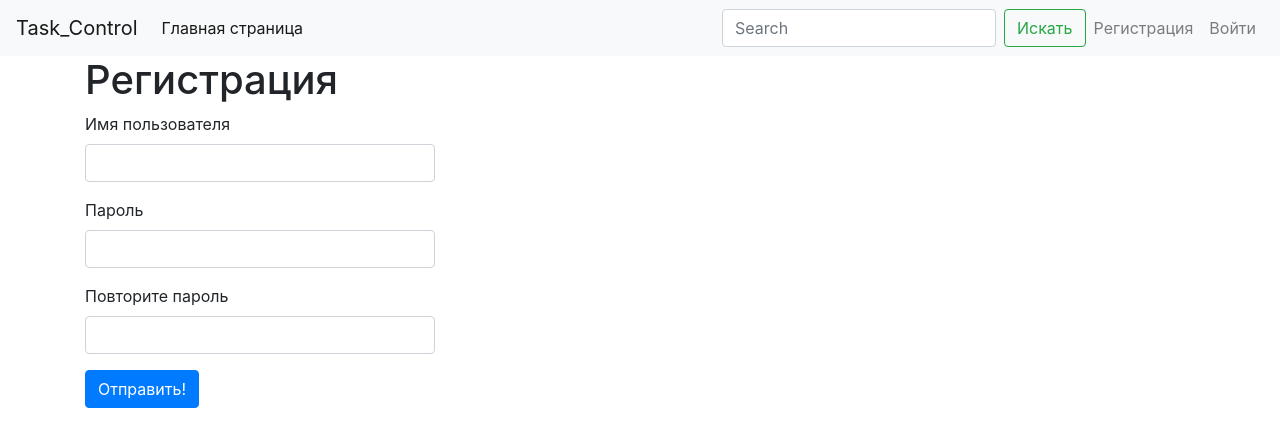
After one commit to So1itarius/Task_Control, a Flask app: page /register in a window 1280 px wide. The commit adds this page. Shown: the top 447 px of the page. Run offline with Flask 2, Linux system fonts and the light colour scheme; some libraries are stand-ins or nearby versions.

Commit message:
добавление элементов из lern_web-a, и поправки по стилю

```diff
--- a/webapp/__init__.py
+++ b/webapp/__init__.py
@@ -1,19 +1,17 @@
-import ast
 
 from flask import Flask, render_template, flash, redirect, url_for, request
-from flask_login import LoginManager, login_user, logout_user, current_user, login_required
+from flask_login import LoginManager, login_user, logout_user, current_user
 from flask_migrate import Migrate
 
-from jinja2 import Environment, DictLoader
 
-from webapp.forms import LoginForm, TaskForm, StatusForm
+from webapp.forms import LoginForm, TaskForm, StatusForm, RegistrationForm
 from webapp.model import db, User, Tasks
+from webapp.utils import get_redirect_target
 
 
 def create_app():
     app = Flask(__name__)
     app.config.from_pyfile("config.py")
-    app.config['SQLALCHEMY_TRACK_MODIFICATIONS'] = False
     db.init_app(app)
 
     login_manager = LoginManager()
@@ -27,44 +25,49 @@ def create_app():
         form1 = StatusForm()
         data = [row for row in db.engine.execute(f"SELECT id,title,text,user_id FROM Tasks")]
         if current_user.is_authenticated:
-            #print(current_user.id)
-            #print(current_user.username)
             data1 = [row for row in db.engine.execute(f"SELECT status FROM User WHERE id=={current_user.id}")]
-            # print(data)
-            l = data1[0][0][2:-2].replace("', '", ", ")
-            #print(l)
-            # print(ast.literal_eval(data1[0][0])[0])
-            # user_id = [row[0] for row in db.engine.execute(f"SELECT id,username FROM User WHERE username=='{current_user}'")][0]
-            # print( user_id )
+            jq_form_id = data1[0][0][2:-2].replace("', '", ", ")
         else:
             return render_template('index.html', form=form, data=data, user_id=None)
-        # result = db.engine.execute(f"SELECT id,username FROM User WHERE username=='{current_user}'")
-        # names = [row[0] for row in result]
-        # print(current_user)
-        # print(data)
-
-        # print(user_id)
-        return render_template('index.html', form=form, data=data, user_id=current_user.id, form1=form1, l=l)
+        return render_template('index.html', form=form, data=data, user_id=current_user.id, form1=form1, jq_form_id=jq_form_id)
 
     @login_manager.user_loader
     def load_user(user_id):
         return User.query.get(user_id)
 
-    # @app.route('/task')
-    # def task():
-    #
-    #    return render_template('task.html')
-
     @app.route('/login')
     def login():
         if current_user.is_authenticated:
-            return redirect(url_for('index'))
+            return redirect(get_redirect_target())
         title = 'Авторизация'
         login_form = LoginForm()
-        if login_form.validate_on_submit():
-            flash(f'Login requested for user {login_form.username.data}, remember_me={login_form.remember_me.data}')
+        return render_template('login.html', page_title=title, form=login_form)
+
+    @app.route('/register')
+    def register():
+        if current_user.is_authenticated:
             return redirect(url_for('index'))
-        return render_template('login.html', page_title=title, form=login_form)
+        form = RegistrationForm()
+        title = "Регистрация"
+        return render_template('registration.html', page_title=title, form=form)
+
+    @app.route('/process-reg', methods=['POST'])
+    def process_reg():
+        form = RegistrationForm()
+        if form.validate_on_submit():
+            new_user = User(username=form.username.data, role='user', status='[]')
+            new_user.set_password(form.password.data)
+            db.session.add(new_user)
+            db.session.commit()
+            flash('Вы успешно зарегистрировались!')
+            return redirect(url_for('login'))
+        else:
+            for field, errors in form.errors.items():
+                for error in errors:
+                    flash(f'Ошибка в поле "{getattr(form, field).label.text}": - {error}')
+
+            return redirect(url_for('register'))
+
 
     @app.route('/process-login', methods=['POST'])
     def process_login():
@@ -74,7 +77,6 @@ def create_app():
             if user and user.check_password(form.password.data):
                 login_user(user)
                 flash('Вы вошли на сайт')
-                # return render_template('index.html', user=user)
                 return redirect(url_for('index'))
 
         flash('Неправильное имя пользователя или пароль')
@@ -84,9 +86,7 @@ def create_app():
     def process_task():
         form = TaskForm()
         if current_user.is_authenticated and form.validate_on_submit():
-            new_task = Tasks(user_id=[row[0] for row in db.engine.execute(
-                f"SELECT id,username FROM User WHERE username=='{current_user}'")][0],
-                             title=form.headline.data, text=form.task.data)
+            new_task = Tasks(user_id=current_user.id, title=form.headline.data, text=form.task.data)
             db.session.add(new_task)
             db.session.commit()
             flash('Вы успешно добавили задачу!')
@@ -100,14 +100,10 @@ def create_app():
 
     @app.route('/process-status', methods=['POST'])
     def process_status():
-        # form = StatusForm()
         if current_user.is_authenticated:
-            # and \
-            # form.validate_on_submit():
-            r = request.form.getlist('vehicle1')
-            print(r)
+            check_list = request.form.getlist('vehicle1')
             User.query.filter_by(id=current_user.id) \
-                .update({'status': f'{r}'})
+                .update({'status': f'{check_list}'})
             db.session.commit()
             flash('Настройки сохранены!')
             return redirect(url_for('index'))
--- a/webapp/config.py
+++ b/webapp/config.py
@@ -5,3 +5,4 @@ basedir = os.path.abspath(os.path.dirname(__file__))
 SQLALCHEMY_DATABASE_URI = 'sqlite:///' + os.path.join(basedir, '..', 'test.db')
 
 SECRET_KEY = "dfsgsd98g7ds98g7sgjh"
+SQLALCHEMY_TRACK_MODIFICATIONS = False
--- a/webapp/forms.py
+++ b/webapp/forms.py
@@ -2,7 +2,8 @@
 
 from flask_wtf import FlaskForm
 from wtforms import StringField, PasswordField, SubmitField, BooleanField, TextAreaField
-from wtforms.validators import DataRequired
+from wtforms.validators import DataRequired, ValidationError, EqualTo
+from webapp.model import User
 
 
 class LoginForm(FlaskForm):
@@ -12,13 +13,32 @@ class LoginForm(FlaskForm):
     submit = SubmitField('Отправить', render_kw={"class": "btn btn-primary"})
 
 
+class RegistrationForm(FlaskForm):
+    username = StringField('Имя пользователя', validators=[DataRequired()], render_kw={"class": "form-control"})
+    password = PasswordField('Пароль', validators=[DataRequired()], render_kw={"class": "form-control"})
+    password2 = PasswordField('Повторите пароль', validators=[DataRequired(), EqualTo('password')],
+                              render_kw={"class": "form-control"})
+    submit = SubmitField('Отправить!', render_kw={"class": "btn btn-primary"})
+
+    def validate_username(self, username):
+        users_count = User.query.filter_by(username=username.data).count()
+        if users_count > 0:
+            raise ValidationError('Пользователь с таким именем уже зарегистрирован')
+
+    def validate_email(self, email):
+        users_count = User.query.filter_by(email=email.data).count()
+        if users_count > 0:
+            raise ValidationError('Пользователь с такой электронной почтой уже зарегистрирован')
+
+
 class TaskForm(FlaskForm):
-    headline = StringField('Заголовок задачи', validators=[DataRequired()],render_kw={"class": "form-control",
-                                                                                    "aria-label": "Sizing example input",
-                                                                                    "aria-describedby": "inputGroup-sizing-default"})
+    headline = StringField('Заголовок задачи', validators=[DataRequired()], render_kw={"class": "form-control",
+                                                                                       "aria-label": "Sizing example input",
+                                                                                       "aria-describedby": "inputGroup-sizing-default"})
     task = TextAreaField('Описание задачи', validators=[DataRequired()], render_kw={"class": "form-control",
                                                                                     "aria-label": "With textarea"})
-    submit = SubmitField('Отправить',render_kw={"class":"btn btn-secondary btn-lg btn-block btn-info"})
+    submit = SubmitField('Отправить', render_kw={"class": "btn btn-secondary btn-lg btn-block btn-info"})
+
 
 class StatusForm(FlaskForm):
     status = TextAreaField('скрытое поле ввода', validators=[DataRequired()])
--- a/webapp/model.py
+++ b/webapp/model.py
@@ -7,10 +7,9 @@ db = SQLAlchemy()
 
 class Tasks(db.Model):
     id = db.Column(db.Integer, primary_key=True)
-    user_id = db.Column(db.Integer, db.ForeignKey('user.id',ondelete='CASCADE'),  index=True)
+    user_id = db.Column(db.Integer, db.ForeignKey('user.id', ondelete='CASCADE'), index=True)
     title = db.Column(db.String, nullable=False)
     text = db.Column(db.Text, nullable=True)
-
 
     def __repr__(self):
         return F'<Tasks {self.title} {self.text}>'
@@ -22,7 +21,6 @@ class User(db.Model, UserMixin):
     password = db.Column(db.String(128))
     role = db.Column(db.String(10), index=True)
     status = db.Column(db.Text, nullable=True)
-
 
     def set_password(self, password):
         self.password = generate_password_hash(password)
--- a/webapp/templates/base.html
+++ b/webapp/templates/base.html
@@ -11,6 +11,7 @@
     <title>{{page_title}}</title>
   </head>
   <body>
+    {% include 'menu.html' %}
     <div class = "container">
         <h1>{{page_title}}</h1>
        {% block content %}
--- /dev/null
+++ b/webapp/templates/menu.html
@@ -0,0 +1,41 @@
+<nav class="navbar navbar-expand-lg navbar-light bg-light">
+  <a class="navbar-brand" href="#">Task_Control</a>
+  <button class="navbar-toggler" type="button" data-toggle="collapse" data-target="#navbarSupportedContent" aria-controls="navbarSupportedContent" aria-expanded="false" aria-label="Toggle navigation">
+    <span class="navbar-toggler-icon"></span>
+  </button>
+
+  <div class="collapse navbar-collapse" id="navbarSupportedContent">
+    <ul class="navbar-nav mr-auto">
+      <li class="nav-item active">
+        <a class="nav-link" href="/">Главная страница <span class="sr-only">(current)</span></a>
+      </li>
+   <nav class="navbar navbar-light bg-light">
+              <form  class="form-inline" action="{{url_for('process_status')}}" method="post">
+           {%if form1%}
+             {{ form1.submit }}<-Не работает!
+          {% endif%}
+            </form>
+   </nav>
+
+    </ul>
+    <form class="form-inline my-2 my-lg-0">
+      <input class="form-control mr-sm-2" type="search" placeholder="Search" aria-label="Search">
+      <button class="btn btn-outline-success my-2 my-sm-0" type="submit">Искать</button>
+    </form>
+    <ul class="navbar-nav">
+        {% if current_user.is_authenticated %}
+                <li class="nav-item">
+                    <a class="nav-link" href="{{url_for('logout')}}">Выйти</a>
+               </li>
+        {% else %}
+       <li class="nav-item">
+            <a class="nav-link" href="{{url_for('register')}}">Регистрация</a>
+       </li>
+      <li class="nav-item">
+            <a class="nav-link" href="{{url_for('login')}}">Войти</a>
+      </li>
+        {% endif %}
+
+    </ul>
+  </div>
+</nav>
--- /dev/null
+++ b/webapp/templates/messages.html
@@ -0,0 +1,9 @@
+{% with messages = get_flashed_messages() %}
+    {% if messages %}
+    <div class="alert alert-info" role="alert">
+          {% for message in messages %}
+          {{ message }}<br>
+          {% endfor %}
+    </div>
+    {% endif %}
+{% endwith %}
--- /dev/null
+++ b/webapp/templates/registration.html
@@ -0,0 +1,28 @@
+{% extends "base.html" %}
+
+{% block content %}
+        {% include('messages.html') %}
+        <div class="row">
+            <div class="col-4">
+
+                <form action="{{url_for('process_reg')}}" method="post">
+                       {{ form.hidden_tag() }}
+                  <div class="form-group">
+                       {{ form.username.label }}<br>
+                       {{ form.username() }}
+                  </div>
+                  <div class="form-group">
+                      {{ form.password.label }}<br>
+                      {{ form.password() }}
+                  </div>
+                  <div class="form-group">
+                      {{ form.password2.label }}<br>
+                      {{ form.password2() }}
+                  </div>
+                       {{ form.submit }}
+                </form>
+                <div class="col-8"></div>
+
+            </div>
+         </div>
+{% endblock %}
```
Also changed, not shown: requirements.txt (added, +22 -0 lines), webapp/templates/index.html (+11 -38 lines), webapp/templates/task.html (+0 -8 lines), webapp/test.py (deleted, +0 -11 lines), webapp/utils.py (added, +14 -0 lines), test.db, webapp/templates/html for tests/test.html (renamed from webapp/templates/test.html), webapp/templates/html for tests/test1.html (renamed from test1.html).
